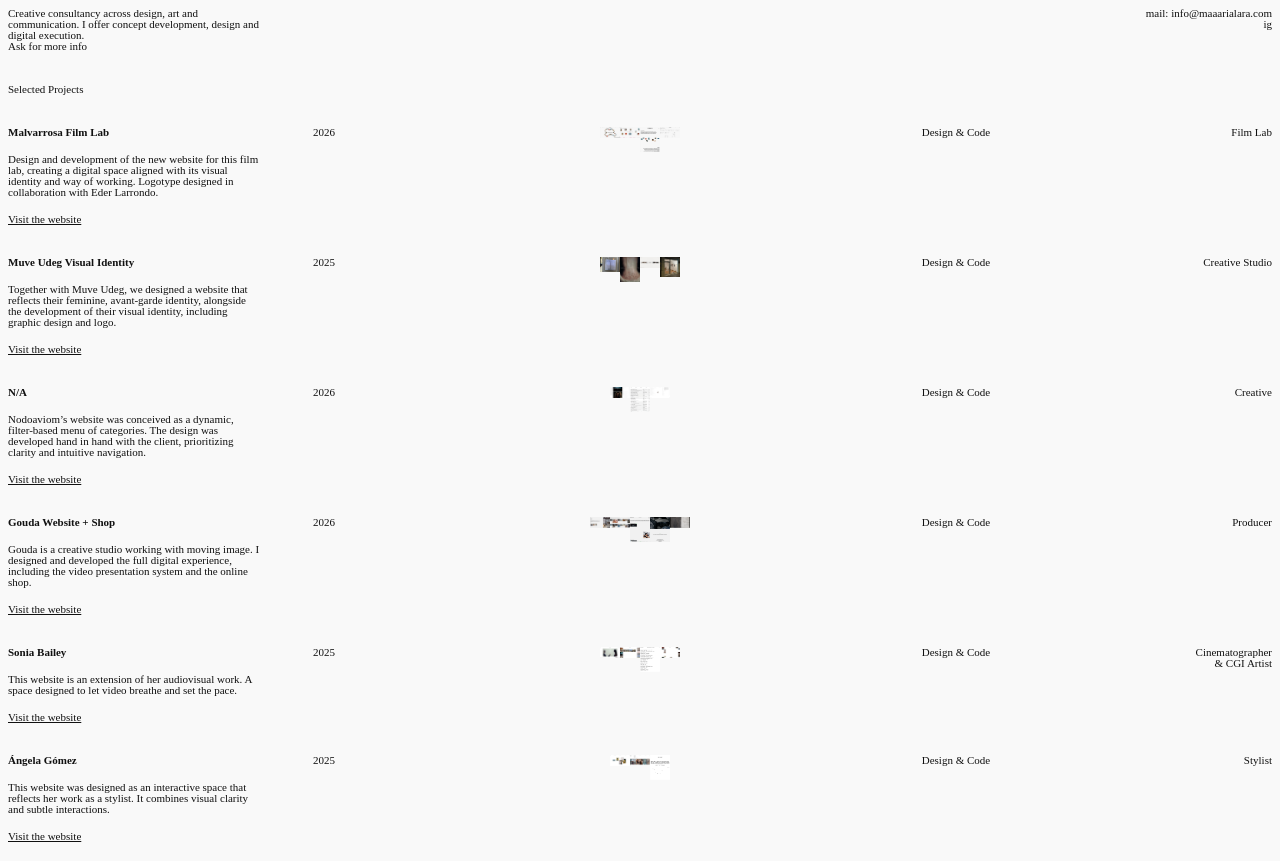
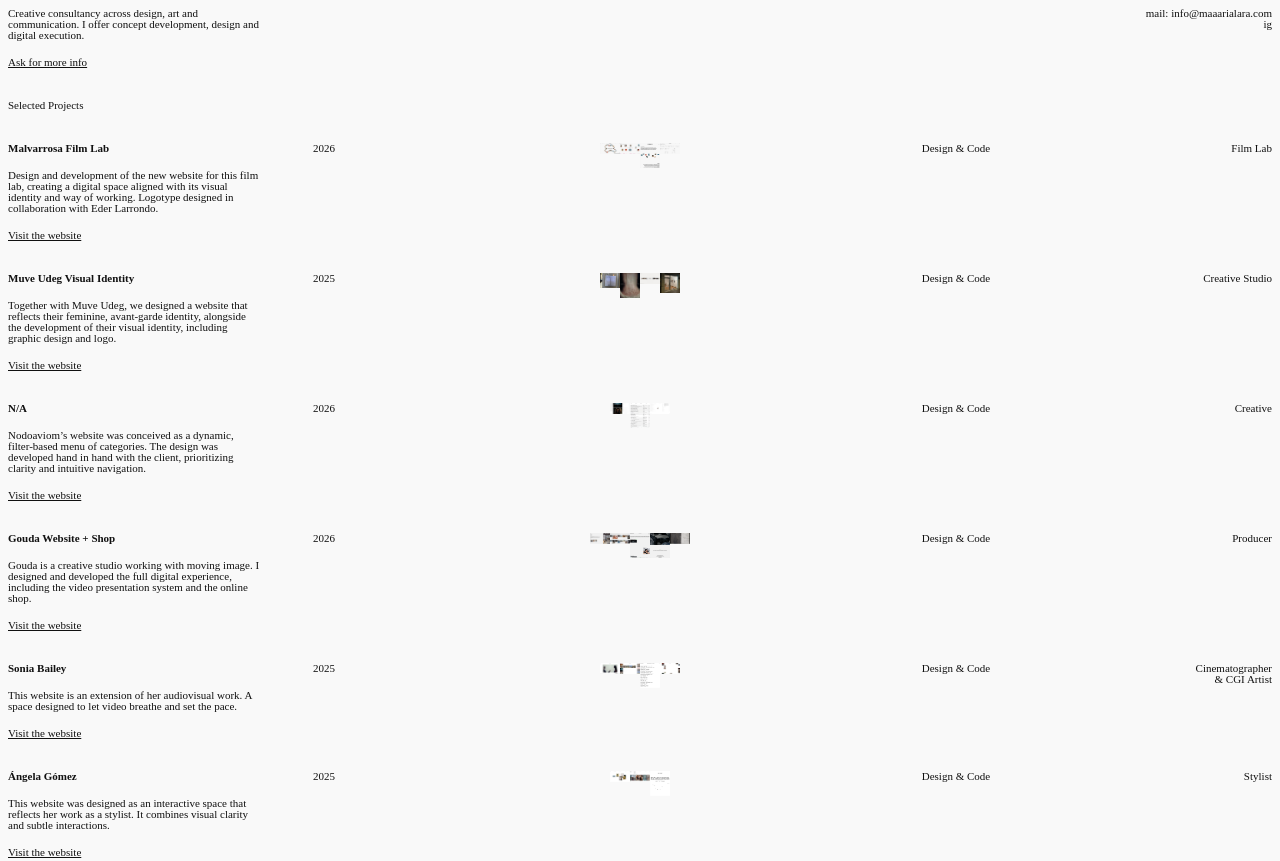
Before and after one commit to marialara1/website2026, a plain HTML site: page index.html in a window 1280 px wide. Shown: the top 861 px of the page. Drawn offline with Linux system fonts and the light colour scheme.

Commit message:
Add .ask-info class for styled text

```diff
--- a/style.css
+++ b/style.css
@@ -132,6 +132,12 @@ width: 100%;
     align-items: end;
 }
 
+.ask-info {
+  text-decoration: underline;
+    padding-top: 1rem;
+    display: block;
+}
+
 footer {
     display: flex;
     justify-content: center;
```
